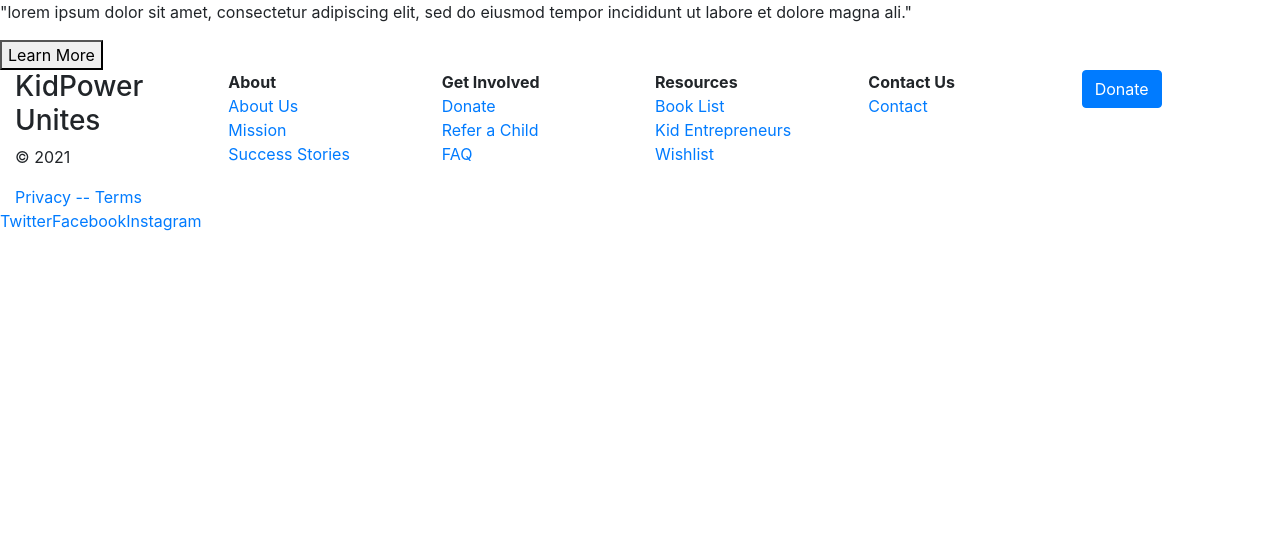
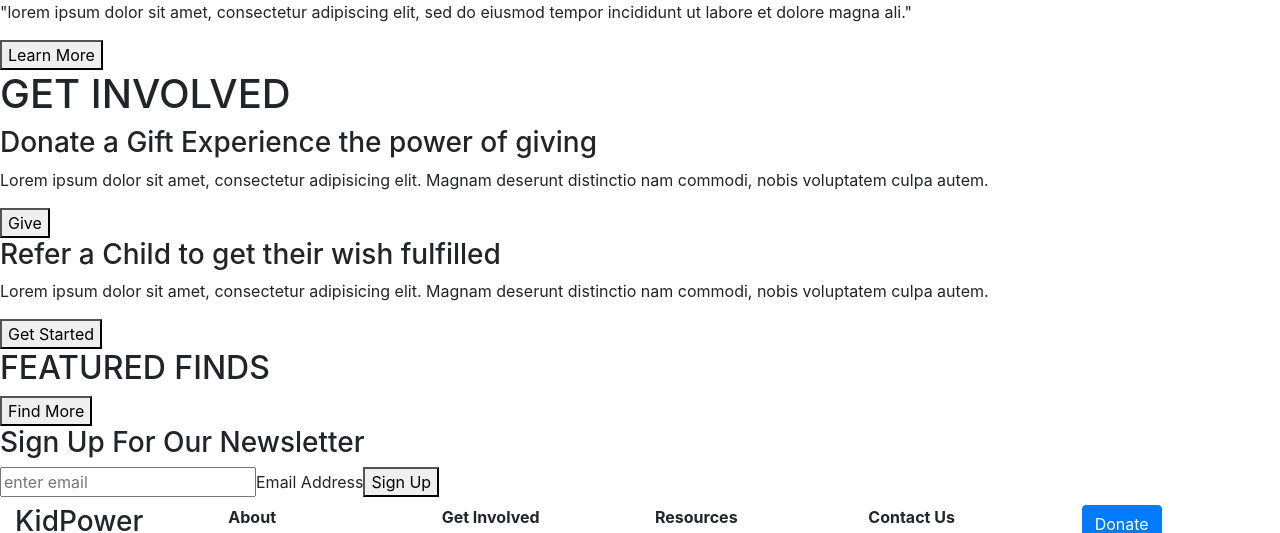
Before and after one commit to MVP-Marketplace/Kids-Power-Unite, a React (Create React App) app in the folder client/: page / in a window 1280 px wide. Shown: the part 786-1319 px from the top of the page. Before the commit the page ends 1019 px from the top, so only its background shows below. Built offline with nearby package versions, Linux system fonts and the light colour scheme; no server answers.

Commit message:
added bottom half of home page

```diff
--- a/client/src/components/Home.jsx
+++ b/client/src/components/Home.jsx
@@ -35,6 +35,38 @@ const Home = () => {
                 <p>"lorem ipsum dolor sit amet, consectetur adipiscing elit, sed do eiusmod tempor incididunt ut labore et dolore magna ali."</p>
                 <button>Learn More</button>
             </section>
+            <section className="home-banner">
+                <h1>GET INVOLVED</h1>
+            </section>
+            <section style={{ backgroundImage: `#` }}>
+                <h3>Donate a Gift Experience the power of giving</h3>
+                <p>
+                Lorem ipsum dolor sit amet, consectetur adipisicing elit. Magnam
+                deserunt distinctio nam commodi, nobis voluptatem culpa autem.
+                </p>
+                <button>Give</button>
+            </section>
+            <section style={{ backgroundImage: `#` }}>
+                <h3>Refer a Child to get their wish fulfilled</h3>
+                <p>
+                Lorem ipsum dolor sit amet, consectetur adipisicing elit. Magnam
+                deserunt distinctio nam commodi, nobis voluptatem culpa autem.
+                </p>
+                <button>Get Started</button>
+            </section>
+            <section>
+                <h2>FEATURED FINDS</h2>
+                {/* to do: discuss how to display and handle featured finds section */}
+                <button>Find More</button>
+            </section>
+            <section>
+                <h3>Sign Up For Our Newsletter</h3>
+                <label htmlFor="email">
+                    <input type="text" name="email" placeholder="enter email" />
+                    Email Address
+                </label>
+                <button>Sign Up</button>
+            </section>
         </>
     )
 }
```
